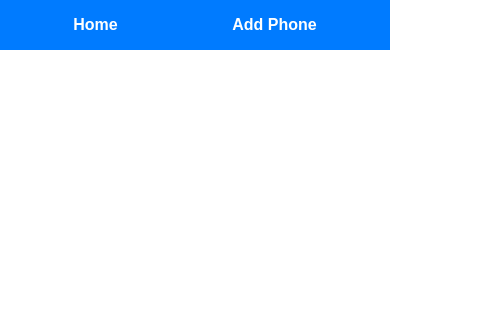
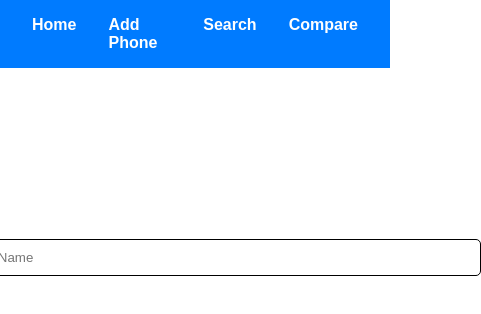
Before and after one commit to amishr87/phone-catalogue, a React (Create React App) app: page /search in a window 390 px wide. Before the commit this address had no page. Shown: the top 314 px of the page, 481 px wide, since content can reach past the window. Built offline with nearby package versions, Linux system fonts and the light colour scheme.

Commit message:
Create Phone Search

```diff
--- a/src/App.js
+++ b/src/App.js
@@ -1,9 +1,10 @@
-import React from 'react';
-import { Routes, Route, Link } from 'react-router-dom';
-import PhoneList from './components/PhoneList';
-import AddPhone from './components/AddPhone';
-import PhoneDetails from './components/PhoneDetails';
-
+import React from "react";
+import { Routes, Route, Link } from "react-router-dom";
+import PhoneList from "./components/PhoneList";
+import AddPhone from "./components/AddPhone";
+import PhoneDetails from "./components/PhoneDetails";
+import Search from "./components/Search";
+import SeacrhPage from "./components/SeacrhPage";
 
 function App() {
   return (
@@ -12,10 +13,24 @@ function App() {
       <nav style={navStyle}>
         <ul style={ulStyle}>
           <li style={liStyle}>
-              <Link to="/" style={linkStyle}>Home</Link>
+            <Link to="/" style={linkStyle}>
+              Home
+            </Link>
           </li>
           <li style={liStyle}>
-              <Link to="/add-phone" style={linkStyle}>Add Phone</Link>
+            <Link to="/add-phone" style={linkStyle}>
+              Add Phone
+            </Link>
+          </li>
+          <li style={liStyle}>
+            <Link to="/search" style={linkStyle}>
+              Search
+            </Link>
+          </li>
+          <li style={liStyle}>
+            <Link to="/search" style={linkStyle}>
+              Compare
+            </Link>
           </li>
         </ul>
       </nav>
@@ -25,6 +40,8 @@ function App() {
         <Route path="/" element={<PhoneList />} />
         <Route path="/add-phone" element={<AddPhone />} />
         <Route path="/phones/:id" element={<PhoneDetails />} />
+        <Route path="/search" element={<SeacrhPage />} />
+        <Route path="/search/:id" element={<Search />} />
       </Routes>
     </div>
   );
@@ -32,27 +49,27 @@ function App() {
 
 // Styles for the navigation bar
 const navStyle = {
-    background: '#007bff',
-    padding: '1rem',
-    color: 'white',
+  background: "#007bff",
+  padding: "1rem",
+  color: "white",
 };
 
 const ulStyle = {
-    listStyle: 'none',
-    display: 'flex',
-    justifyContent: 'space-around',
+  listStyle: "none",
+  display: "flex",
+  justifyContent: "space-around",
   margin: 0,
   padding: 0,
 };
 
 const liStyle = {
-    margin: '0 1rem',
+  margin: "0 1rem",
 };
 
 const linkStyle = {
-    textDecoration: 'none',
-    color: 'white',
-    fontWeight: 'bold',
+  textDecoration: "none",
+  color: "white",
+  fontWeight: "bold",
 };
 
 export default App;
--- /dev/null
+++ b/src/components/SeacrhPage.js
@@ -0,0 +1,34 @@
+import React, { useState } from "react";
+import "./SearchPage.css";
+import Search from "./Search";
+
+const SearchPage = () => {
+  const [phoneName, setPhoneName] = useState("");
+  const [submittedPhone, setSubmittedPhone] = useState(null);
+
+  const handleSubmit = (e) => {
+    e.preventDefault();
+    setSubmittedPhone(phoneName);
+  };
+
+  return (
+    <>
+      <div className="parent">
+        <form onSubmit={handleSubmit}>
+          <input
+            placeholder="Enter Phone Name"
+            className="phone-input"
+            value={phoneName}
+            onChange={(e) => setPhoneName(e.target.value)}
+          />
+          <button type="submit" className="submit-button">
+            Submit
+          </button>
+        </form>
+      </div>
+      {submittedPhone && <Search id={submittedPhone} />}{" "}
+    </>
+  );
+};
+
+export default SearchPage;
--- /dev/null
+++ b/src/components/Search.js
@@ -0,0 +1,84 @@
+import React, { useEffect, useState } from "react";
+import api from "../services/api";
+import { Container, Card, Spinner } from "react-bootstrap";
+import "./PhoneDetails.css";
+
+function Search(props) {
+  // Get the id prop directly
+  const { id } = props;
+  const [phone, setPhone] = useState(null);
+  const [loading, setLoading] = useState(true);
+
+  useEffect(() => {
+    // Fetch phone details using the id prop
+
+    api
+      .get(`/specifications/${id}`) // Fetch specifications for the selected phone
+      .then((response) => {
+        setPhone(response.data[0]); // Assume the API returns an array of specifications
+        setLoading(false);
+      })
+      .catch((error) => console.error("Error fetching phone details:", error));
+  }, [id]);
+
+  if (loading) {
+    return (
+      <div className="d-flex justify-content-center align-items-center full-height">
+        <Spinner animation="border" variant="primary" />
+        <span className="ms-3"></span>
+      </div>
+    );
+  }
+
+  if (!phone) {
+    return (
+      <Container className="my-5">
+        <h1 className="text-center">No details found for this phone.</h1>
+      </Container>
+    );
+  }
+
+  return (
+    <Container className="my-5">
+      <Card className="phone-details-card shadow">
+        <Card.Header className="text-center card-header">
+          <h1>{phone.modelname}</h1>
+        </Card.Header>
+        <Card.Body>
+          <div className="text-center mb-4">
+            <img
+              src={phone.image}
+              alt={phone.modelname}
+              className="details-img"
+            />
+          </div>
+          <div className="details-grid">
+            <p>
+              <strong>Screen Size:</strong> {phone.screensize} inches
+            </p>
+            <p>
+              <strong>Battery Size:</strong> {phone.batterysize} mAh
+            </p>
+            <p>
+              <strong>Processor:</strong> {phone.processor}
+            </p>
+            <p>
+              <strong>RAM:</strong> {phone.ram} GB
+            </p>
+            <p>
+              <strong>Storage:</strong> {phone.storage} GB
+            </p>
+            <p>
+              <strong>Number of Cameras:</strong> {phone.noofcameras}
+            </p>
+            <p>
+              <strong>Camera Size:</strong> {phone.camerasize} MP
+            </p>
+          </div>
+        </Card.Body>
+      </Card>
+    </Container>
+  );
+}
+
+export default Search;
--- /dev/null
+++ b/src/components/SearchPage.css
@@ -0,0 +1,19 @@
+.parent {
+  display: flex;
+  justify-content: center;
+  align-items: center;
+  height: 50vh;
+}
+
+.submit-button {
+  margin-left: 10px;
+}
+
+.phone-input {
+  padding: 10px;
+  border: solid;
+  border-width: 1px;
+  border-color: black;
+  border-radius: 5px;
+  width: 550px;
+}
```
Also changed, not shown: server.js (+32 -23 lines), src/components/PhoneList.js (+19 -9 lines), src/index.js (+6 -6 lines). Lines whose indentation alone changed are shown as unchanged.
